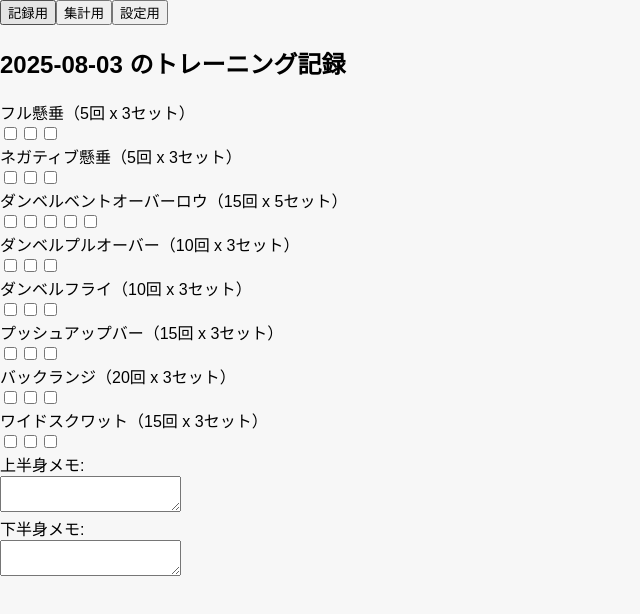
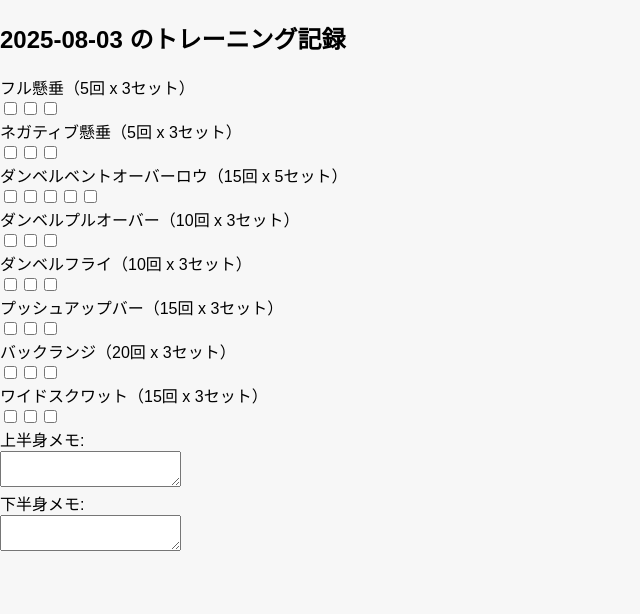
Before and after one commit to Mickey-1996/workout_tracker20250803, a Next.js app: page / in a window 1280 px wide. Shown: the top 614 px of the page, without its empty margins (0-640 px from the left). Built offline with nearby package versions, Linux system fonts and the light colour scheme.

Commit message:
Update page.tsx

```diff
--- a/src/app/page.tsx
+++ b/src/app/page.tsx
@@ -1,11 +1,6 @@
 "use client";
 
 import { useState } from "react";
-import { Card, CardContent } from "@/components/ui/card";
-import { Checkbox } from "@/components/ui/checkbox";
-import { Button } from "@/components/ui/button";
-import { Input } from "@/components/ui/input";
-import { Textarea } from "@/components/ui/textarea";
 import { format } from "date-fns";
 
 const defaultExercises = [
@@ -24,7 +19,6 @@ export default function Home() {
   const [records, setRecords] = useState({});
   const [notes, setNotes] = useState({});
   const [exercises, setExercises] = useState(defaultExercises);
-  const [tab, setTab] = useState("log");
 
   const handleCheckbox = (name, setIndex) => {
     setRecords(prev => {
@@ -52,94 +46,43 @@ export default function Home() {
     }));
   };
 
-  const weeklySummary = () => {
-    const summary = {};
-    Object.entries(records).forEach(([recordDate, exercises]) => {
-      Object.entries(exercises).forEach(([name, sets]) => {
-        summary[name] = (summary[name] || 0) + sets.filter(Boolean).length;
-      });
-    });
-    return summary;
-  };
-
-  const updateExerciseName = (index, newName) => {
-    const updated = [...exercises];
-    updated[index].name = newName;
-    setExercises(updated);
-  };
-
   return (
     <div className="p-4 max-w-3xl mx-auto">
-      <div className="mb-4 flex gap-2">
-        <Button onClick={() => setTab("log")}>記録用</Button>
-        <Button onClick={() => setTab("summary")}>集計用</Button>
-        <Button onClick={() => setTab("settings")}>設定用</Button>
+      <h2 className="text-2xl font-bold mb-4">{date} のトレーニング記録</h2>
+      {exercises.map((ex, i) => (
+        <div key={i} className="mb-4 border rounded p-4">
+          <div className="mb-2 font-semibold text-lg">
+            {ex.name}（{ex.reps}回 x {ex.sets}セット）
           </div>
-
-      {tab === "log" && (
-        <div>
-          <h2 className="text-2xl font-bold mb-2">{date} のトレーニング記録</h2>
-          {exercises.map((ex, i) => (
-            <Card key={i} className="mb-4">
-              <CardContent className="p-4">
-                <div className="mb-2 font-semibold text-lg">{ex.name}（{ex.reps}回 x {ex.sets}セット）</div>
           <div className="flex gap-3 mb-2">
             {[...Array(ex.sets)].map((_, idx) => (
-                    <Checkbox
+              <input
                 key={idx}
+                type="checkbox"
                 checked={records[date]?.[ex.name]?.[idx] || false}
-                      onCheckedChange={() => handleCheckbox(ex.name, idx)}
+                onChange={() => handleCheckbox(ex.name, idx)}
                 className="w-7 h-7 border-2 border-gray-600 rounded-sm"
               />
             ))}
           </div>
-              </CardContent>
-            </Card>
+        </div>
       ))}
       <div className="mb-4">
         <div className="font-semibold">上半身メモ:</div>
-            <Textarea
+        <textarea
           value={notes[date]?.upper || ""}
           onChange={(e) => handleNoteChange(e, "upper")}
-              className="min-h-[100px]"
+          className="min-h-[100px] w-full border px-2 py-1 rounded"
         />
       </div>
       <div className="mb-4">
         <div className="font-semibold">下半身メモ:</div>
-            <Textarea
+        <textarea
           value={notes[date]?.lower || ""}
           onChange={(e) => handleNoteChange(e, "lower")}
-              className="min-h-[100px]"
+          className="min-h-[100px] w-full border px-2 py-1 rounded"
         />
       </div>
     </div>
-      )}
-
-      {tab === "summary" && (
-        <div>
-          <h2 className="text-xl font-bold mb-4">📊 週間集計</h2>
-          <ul className="list-disc pl-5">
-            {Object.entries(weeklySummary()).map(([name, count]) => (
-              <li key={name}>{name}：{count} 回</li>
-            ))}
-          </ul>
-        </div>
-      )}
-
-      {tab === "settings" && (
-        <div>
-          <h2 className="text-xl font-bold mb-4">⚙️ 種目設定</h2>
-          {exercises.map((ex, i) => (
-            <div key={i} className="flex items-center gap-2 mb-2">
-              <Input
-                value={ex.name}
-                onChange={(e) => updateExerciseName(i, e.target.value)}
-              />
-              <span>{ex.reps}回 x {ex.sets}セット</span>
-            </div>
-          ))}
-        </div>
-      )}
-    </div>
   );
 }
```
Lines whose indentation alone changed are shown as unchanged.
